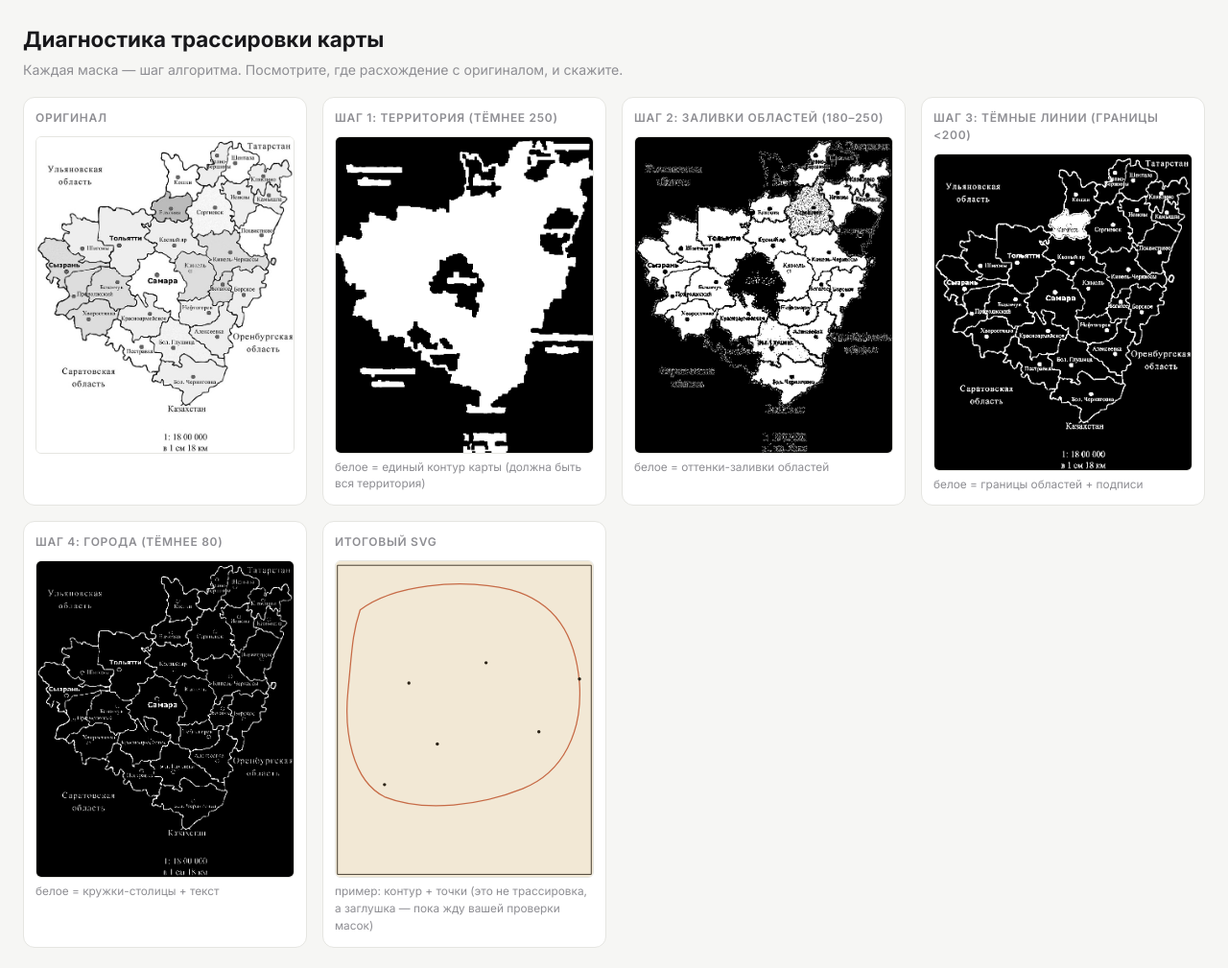
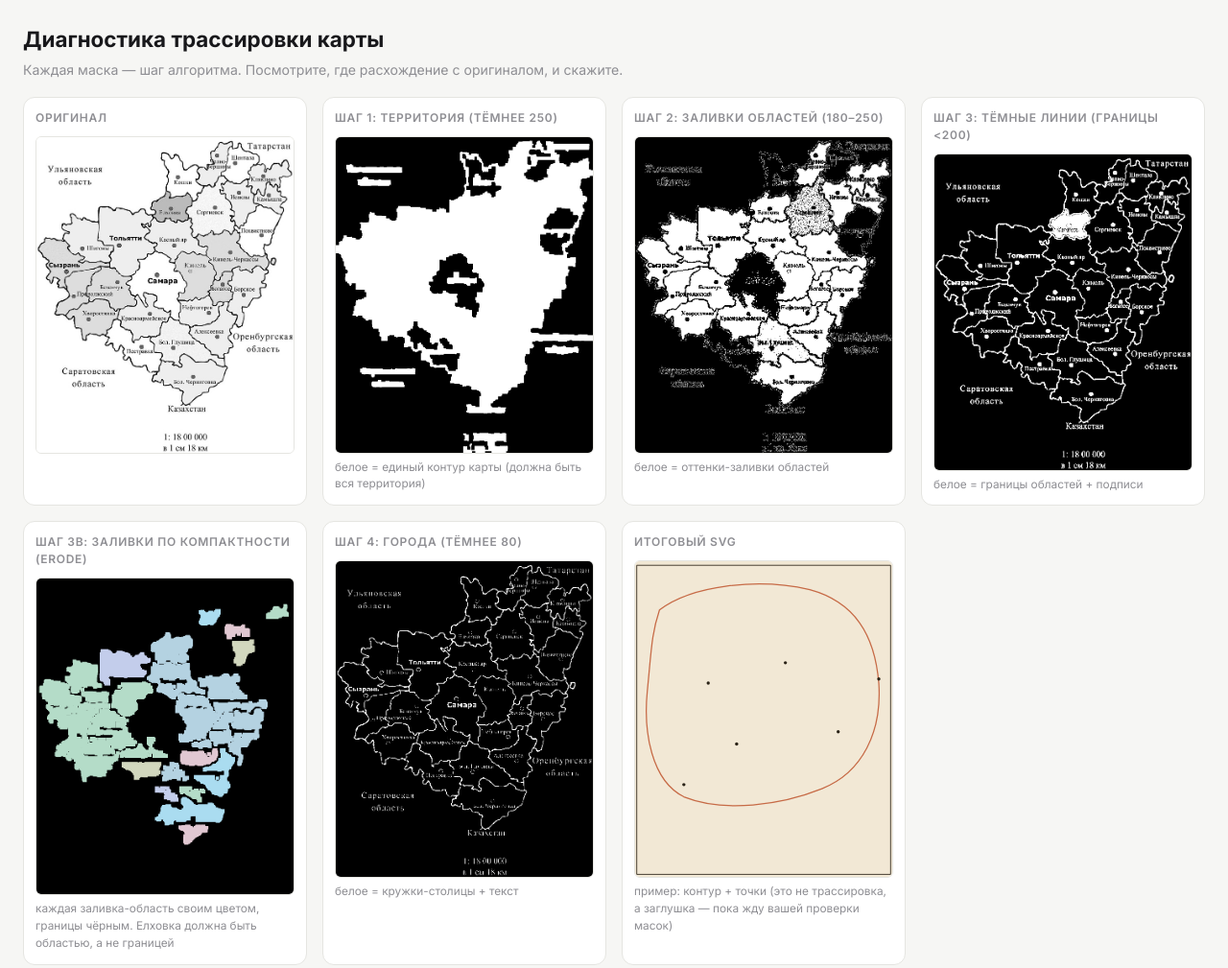
Before and after one commit to ivansvetlov/nasledniki, a plain HTML site: page prototype/trace-diagnostic.html in a window 1280 px wide. Shown: the whole page at 96% size. Drawn offline with Linux system fonts and the light colour scheme.

Commit message:
debug(map): compactness-based zone fill (erode) - fixes dark Elhovka as zone not border

```diff
--- a/prototype/trace-diagnostic.html
+++ b/prototype/trace-diagnostic.html
@@ -30,6 +30,7 @@
     <div class="panel"><h2>Шаг 1: территория (тёмнее 250)</h2><img src="diag-territory.png"><div style="font-size:.74rem;color:#8E8E93;margin-top:6px">белое = единый контур карты (должна быть вся территория)</div></div>
     <div class="panel"><h2>Шаг 2: заливки областей (180–250)</h2><img src="diag-fill.png"><div style="font-size:.74rem;color:#8E8E93;margin-top:6px">белое = оттенки-заливки областей</div></div>
     <div class="panel"><h2>Шаг 3: тёмные линии (границы &lt;200)</h2><img src="diag-lines.png"><div style="font-size:.74rem;color:#8E8E93;margin-top:6px">белое = границы областей + подписи</div></div>
+    <div class="panel"><h2>Шаг 3b: заливки по компактности (erode)</h2><img src="diag-zones-color.png"><div style="font-size:.74rem;color:#8E8E93;margin-top:6px">каждая заливка-область своим цветом, границы чёрным. Елховка должна быть областью, а не границей</div></div>
     <div class="panel"><h2>Шаг 4: города (тёмнее 80)</h2><img src="diag-cities.png"><div style="font-size:.74rem;color:#8E8E93;margin-top:6px">белое = кружки-столицы + текст</div></div>
     <div class="panel"><h2>Итоговый SVG</h2>
       <svg xmlns="http://www.w3.org/2000/svg" width="633" height="777" viewBox="0 0 633 777">
```
Also changed, not shown: prototype/diag-zones-color.png (added).
